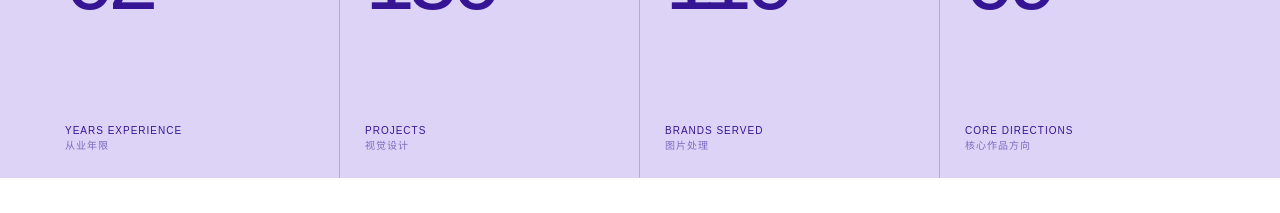
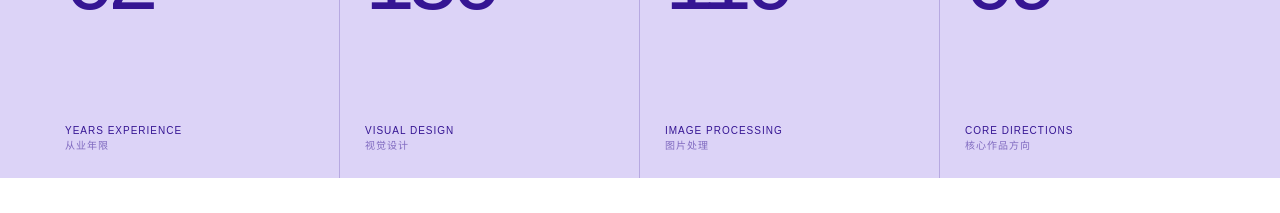
Before and after one commit to youl001/youl0001, a React (Vite) app: page / in a window 1280 px wide. Shown: the part 1600-1813 px from the top of the page. Built offline with nearby package versions, Linux system fonts and the light colour scheme; a web font is replaced by a local one.

Commit message:
Update portfolio metric labels

```diff
--- a/src/App.jsx
+++ b/src/App.jsx
@@ -299,8 +299,8 @@ function About() {
     </article>
     <div className="metrics reveal">
       <article><Counter value={2} suffix="+" /><p>YEARS EXPERIENCE<br /><span>从业年限</span></p></article>
-      <article><Counter value={150} suffix="+" /><p>PROJECTS<br /><span>视觉设计</span></p></article>
-      <article><Counter value={110} suffix="+" /><p>BRANDS SERVED<br /><span>图片处理</span></p></article>
+      <article><Counter value={150} suffix="+" /><p>VISUAL DESIGN<br /><span>视觉设计</span></p></article>
+      <article><Counter value={110} suffix="+" /><p>IMAGE PROCESSING<br /><span>图片处理</span></p></article>
       <article><Counter value={9} /><p>CORE DIRECTIONS<br /><span>核心作品方向</span></p></article>
     </div>
   </div></section>
```
